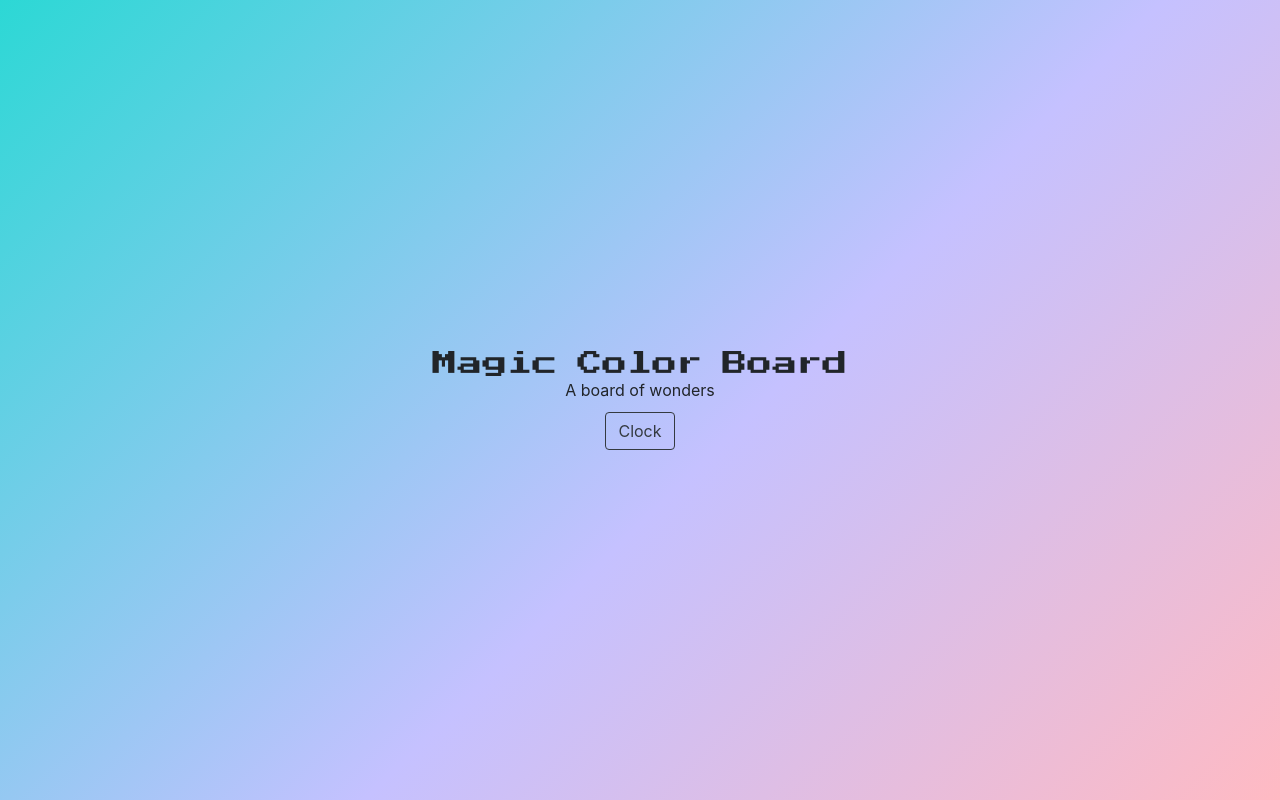
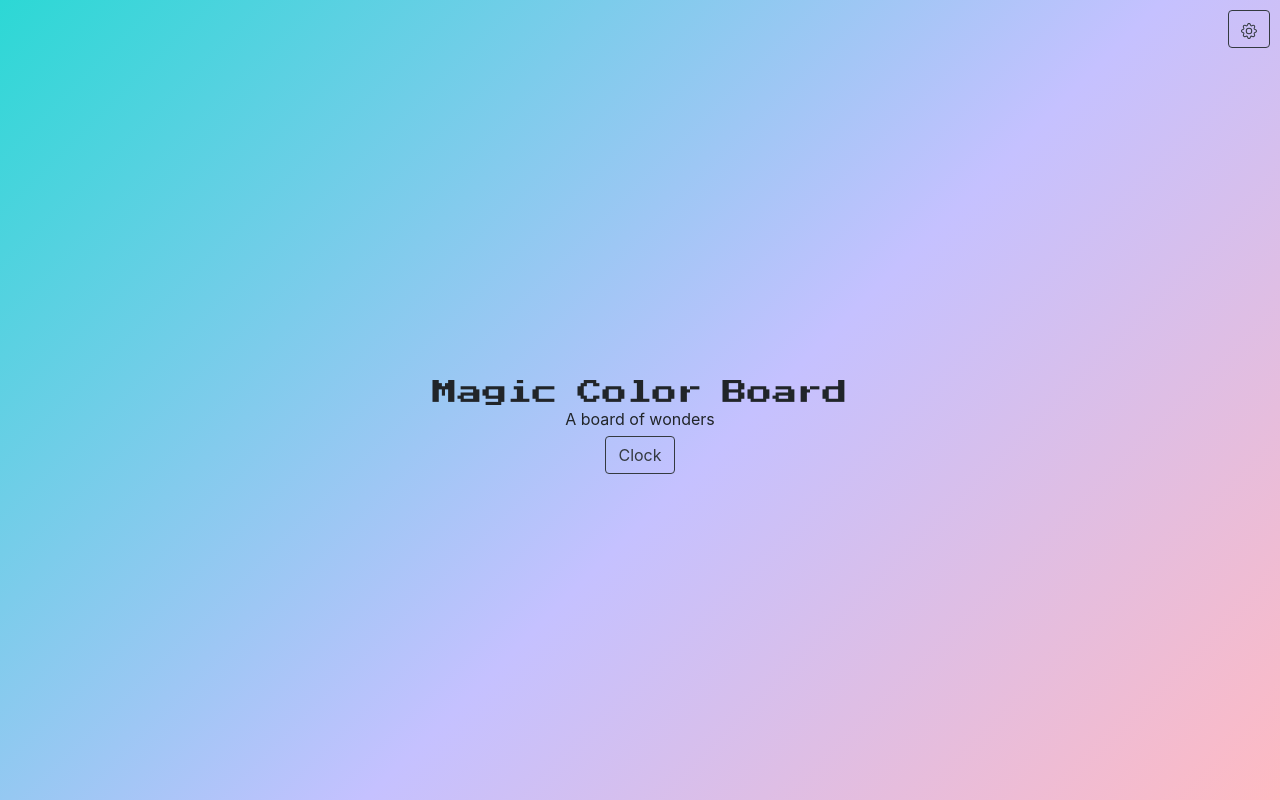
Before and after one commit to lancewilhelm/RetroBoard, a Next.js app in the folder app/: page / in a window 1280 px wide. Built offline with nearby package versions, Linux system fonts and the light colour scheme.

Commit message:
added a button and modal for settings

```diff
--- a/app/components/main.jsx
+++ b/app/components/main.jsx
@@ -1,6 +1,7 @@
 import { Button } from 'react-bootstrap';
 import styles from '../styles/Main.module.css';
 import { localIP } from './config';
+import { Gear } from 'react-bootstrap-icons';
 
 //! You must set your local IP address below so that the
 export default function Main() {
--- a/app/package.json
+++ b/app/package.json
@@ -9,9 +9,11 @@
   },
   "dependencies": {
     "bootstrap": "^4.6.0",
+    "bootstrap-icons": "^1.7.2",
     "next": "10.1.3",
     "react": "17.0.2",
     "react-bootstrap": "^1.5.2",
+    "react-bootstrap-icons": "^1.7.2",
     "react-dom": "17.0.2"
   }
 }
--- a/app/pages/index.jsx
+++ b/app/pages/index.jsx
@@ -1,18 +1,50 @@
 import Head from 'next/head';
 import styles from '../styles/Index.module.css';
 import Main from '../components/main';
+import { Button } from 'react-bootstrap';
+import { Bluetooth, Gear } from 'react-bootstrap-icons';
+import { Modal } from 'react-bootstrap';
+import { useState } from 'react';
 
 export default function Home() {
+    // Set the state variable for the modal
+    const [modalOpen, setModalOpen] = useState(false);
+
+    const handleModalOpen = () => setModalOpen(true);
+    const handleModalClose = () => setModalOpen(false);
+
     return (
         <div className={styles.container}>
             <Head>
                 <title>Retro Magic Board</title>
             </Head>
+            <div className={styles.menuBar}>
+            <Button className={styles.settingsButton} variant='outline-dark' onClick={handleModalOpen}>
+                <Gear />
+            </Button>
+            </div>
             <div className={styles.titleBar}>
                 <h1 className={styles.title}>Magic Color Board</h1>
                 <div className={styles.subtitle}>A board of wonders</div>
+                <Main className={styles.main}/>
             </div>
-            <Main />
+
+            <Modal show={modalOpen} fullscreen={true} onHide={handleModalClose} className={styles.settingsModal} dialogClassName={styles.settingsModal} contentClassName={styles.modalContent} backdropClassName={styles.modalBackdrop} fullscreen={true} scrollable={true} centered>
+                <Modal.Header closeButton>
+                    <Modal.Title>Retroboard Settings</Modal.Title>
+                </Modal.Header>
+                <Modal.Body className={styles.modalBody}>
+                    This is going to be where the settings exist
+                </Modal.Body>
+                <Modal.Footer>
+                    <Button variant='outline-dark' onClick={handleModalClose}>
+                        Close
+                    </Button>
+                    <Button variant='outline-dark' onClick={handleModalClose}>
+                        Save Changes
+                    </Button>
+                </Modal.Footer>
+            </Modal>
         </div>
     );
 }
--- a/app/styles/Index.module.css
+++ b/app/styles/Index.module.css
@@ -8,12 +8,17 @@
   background-image: linear-gradient(-225deg, #2CD8D5 0%, #C5C1FF 56%, #FFBAC3 100%);
 }
 
+.menuBar {
+  align-self: flex-end;
+}
+
 .titleBar {
   display: flex;
   flex-direction: column;
   justify-content: center;
   align-items: center;
   margin: 5px 0;
+  flex-grow: 1;
 }
 
 .title {
@@ -23,3 +28,23 @@
   font-family: 'Press Start 2P', cursive;
   word-spacing: -5px;
 }
+
+.settingsButton {
+  margin: 10px;
+}
+
+.modalBackdrop {
+}
+
+.settingsModal {
+  max-width: 100%;
+  padding: 0px 10px;
+}
+
+.modalContent {
+  height: 100%;
+}
+
+.modalBody {
+  flex-grow: 1;
+}
```
Also changed, not shown: 1 other file (tests, documents, lock files or other folders).
